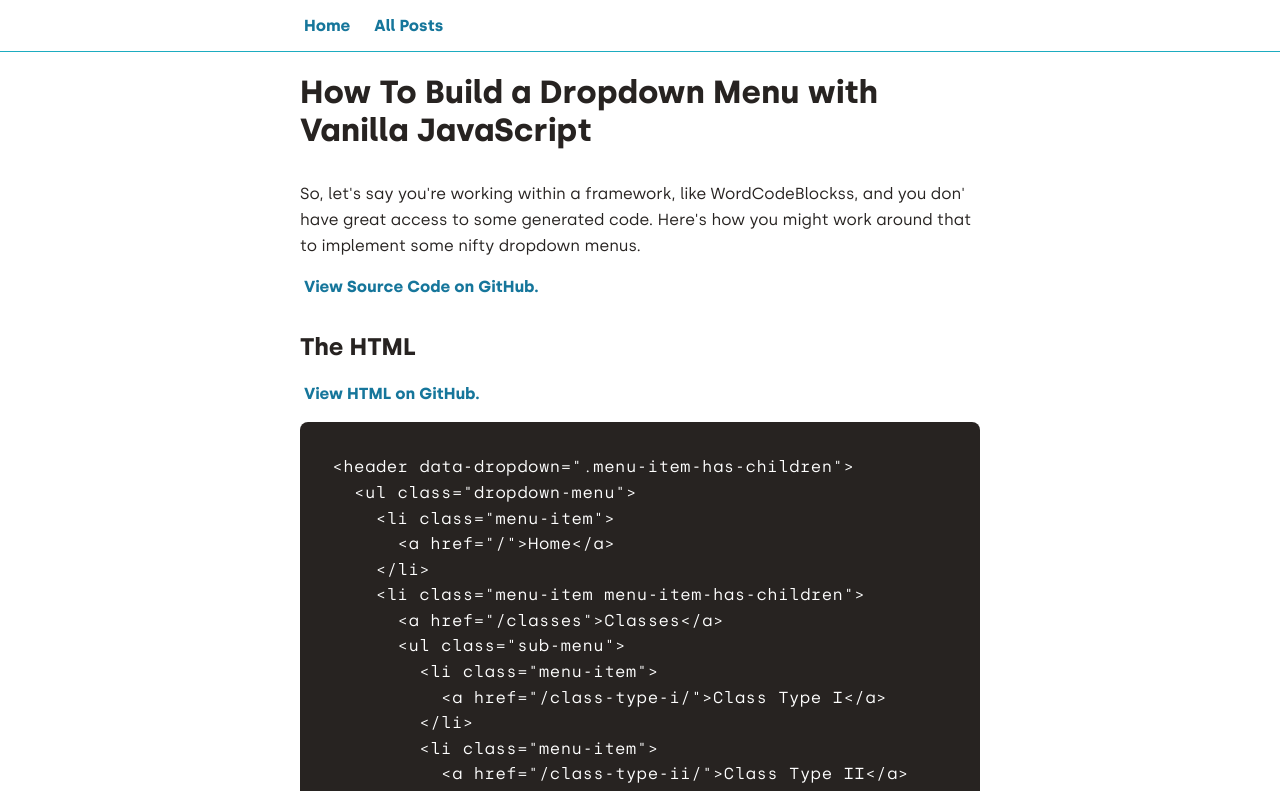
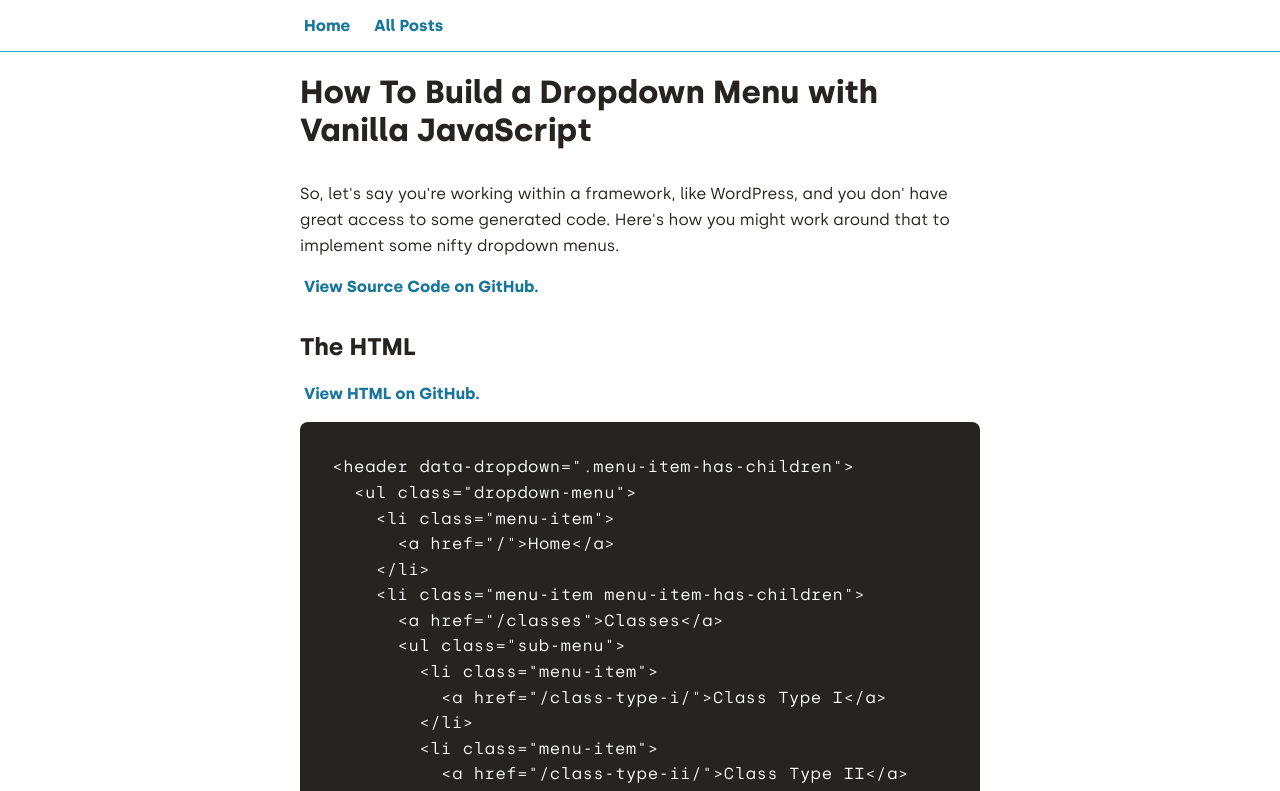
Before and after one commit to frankluongo/blog.frankluongo.com, a Next.js app: page /dropdown-menu in a window 1280 px wide. Shown: the top 791 px of the page. Built offline with nearby package versions, Linux system fonts and the light colour scheme.

Commit message:
force paragraphs to use the right font too

```diff
--- a/src/app/(posts)/dropdown-menu/page.jsx
+++ b/src/app/(posts)/dropdown-menu/page.jsx
@@ -1,5 +1,6 @@
 import { Code } from "#components/Code";
 import { CodeBlock } from "#components/CodeBlock";
+import { Paragraph } from "#components/Paragraph";
 
 import { css, html, javascript, title } from "./content";
 
@@ -10,13 +11,13 @@ const DropdownMenu = () => {
         <h1>{title}</h1>
       </header>
       <section>
-        <p>
+        <Paragraph>
           So, let&apos;s say you&apos;re working within a framework, like
-          WordCodeBlockss, and you don&apos; have great access to some generated
-          code. Here&apos;s how you might work around that to implement some
-          nifty dropdown menus.
-        </p>
-        <p>
+          WordPress, and you don&apos; have great access to some generated code.
+          Here&apos;s how you might work around that to implement some nifty
+          dropdown menus.
+        </Paragraph>
+        <Paragraph>
           <a
             href="https://github.com/frankluongo/vanilla-component-library/tree/main/src/dropdown"
             target="_blank"
@@ -24,11 +25,11 @@ const DropdownMenu = () => {
           >
             View Source Code on GitHub.
           </a>
-        </p>
+        </Paragraph>
       </section>
       <section>
         <h2>The HTML</h2>
-        <p>
+        <Paragraph>
           <a
             href="https://github.com/frankluongo/vanilla-component-library/blob/main/src/dropdown/index.html"
             target="_blank"
@@ -36,23 +37,23 @@ const DropdownMenu = () => {
           >
             View HTML on GitHub.
           </a>
-        </p>
+        </Paragraph>
         <CodeBlock>{html}</CodeBlock>
       </section>
       <section>
         <h2>The CSS</h2>
-        <p>
+        <Paragraph>
           We need to make sure the the <Code>.menu-item</Code> has a relative
           position and make sure we show our <Code>.sub-menu</Code> when{" "}
           <Code>aria-active</Code> is <Code>true</Code>
-        </p>
-        <p>We&apos;ll handle setting that up via JavaScript.</p>
+        </Paragraph>
+        <Paragraph>We&apos;ll handle setting that up via JavaScript.</Paragraph>
         <CodeBlock>{css}</CodeBlock>
       </section>
       <section>
         <h2>The JavaScript</h2>
         <h3>Dropdowns</h3>
-        <p>
+        <Paragraph>
           <a
             href="https://github.com/frankluongo/vanilla-component-library/blob/main/src/dropdown/app.js"
             target="_blank"
@@ -60,39 +61,39 @@ const DropdownMenu = () => {
           >
             Full file on GitHub.
           </a>
-        </p>
-        <p>
+        </Paragraph>
+        <Paragraph>
           First, we need to check for out <Code>data-dropdown</Code> element(s)
           to see if the exist.
-        </p>
-        <p>
+        </Paragraph>
+        <Paragraph>
           If they don&apos;t, we return early. Otherwise, we get each of our{" "}
           <Code>data-dropdown</Code> elements and pass them to our{" "}
           <Code>Dropdown</Code> function.
-        </p>
+        </Paragraph>
         <CodeBlock>{javascript.dropdowns}</CodeBlock>
       </section>
       <section>
         <h3>
           The <Code>Dropdown</Code> Function
         </h3>
-        <p>
+        <Paragraph>
           This function gets every HTML element we expect to have a dropdown
           menu, and passes them to our <Code>DropdownElement</Code> function
           where we can <em>finally</em> get to work!
-        </p>
+        </Paragraph>
         <CodeBlock>{javascript.dropdown}</CodeBlock>
       </section>
       <section>
         <h3>
           The <Code>DropdownElement</Code> Function
         </h3>
-        <p>
+        <Paragraph>
           This function listens for when the <Code>parent</Code> of the submenu
           is <Code>focus</Code>&apos;ed, <Code>hover</Code>&apos;ed,{" "}
           <Code>touch</Code>&apos;ed, or <Code>click</Code>&apos;ed and reacts
           accordingly.
-        </p>
+        </Paragraph>
         <CodeBlock>{javascript.dropdownElement}</CodeBlock>
       </section>
     </div>
--- /dev/null
+++ b/src/app/components/Paragraph.jsx
@@ -0,0 +1,5 @@
+import { silkaRegular } from "../fonts/fonts";
+
+export const Paragraph = ({ children }) => {
+  return <p className={silkaRegular.className}>{children}</p>;
+};
```
